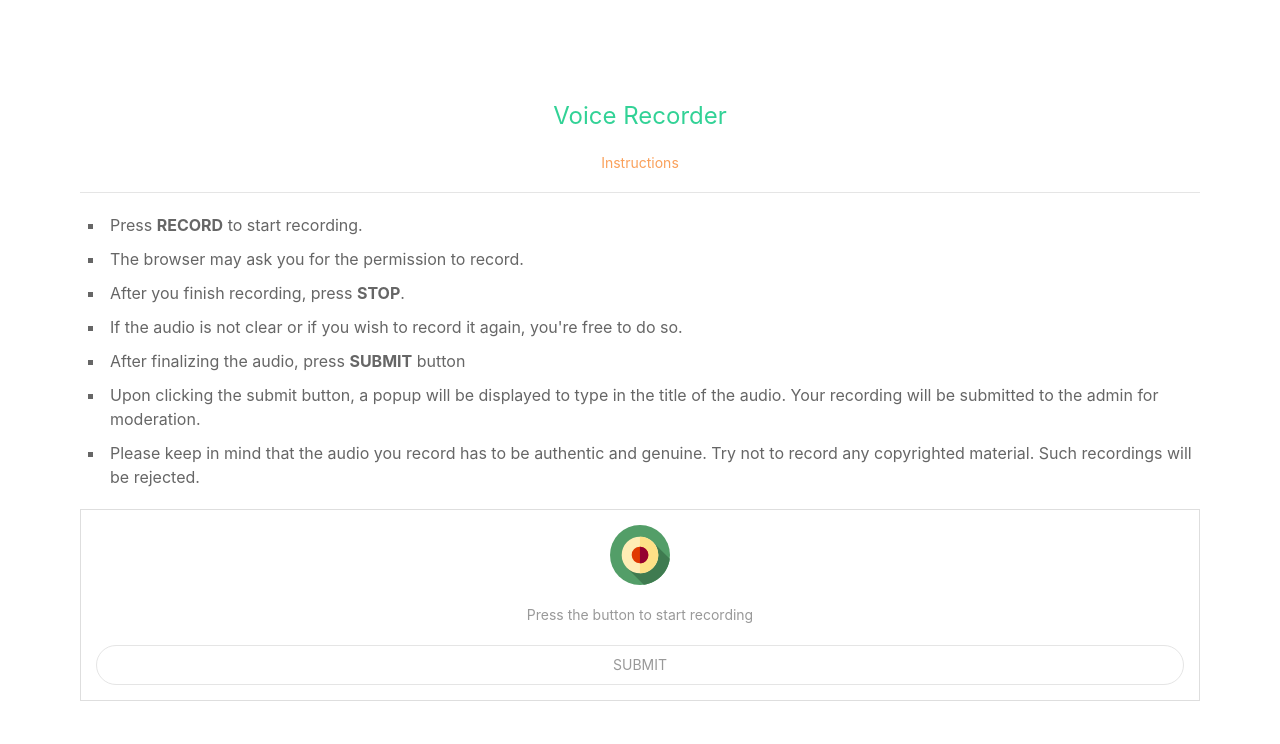
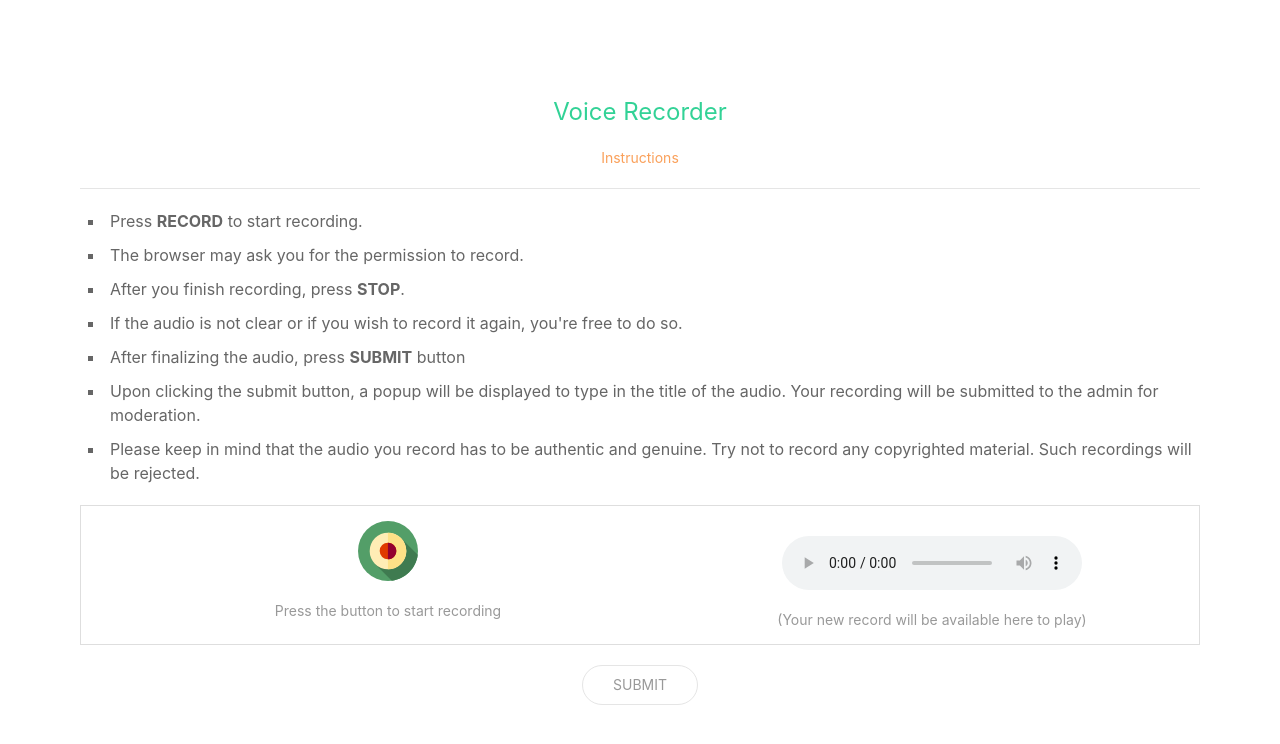
Before and after one commit to kpsaurus/django-audio-recorder, a Django app: page / in a window 1280 px wide. Shown: the top 744 px of the page. Run offline with Django 3.2, Linux system fonts and the light colour scheme; some libraries are stand-ins or nearby versions.

Commit message:
Update index.html

```diff
--- a/main/templates/main/index.html
+++ b/main/templates/main/index.html
@@ -20,6 +20,9 @@
         .border{
                 border: 1px solid #dedede;
         }
+
+
+
 
 
 
@@ -67,30 +70,36 @@
                     </li>
                 </ul>
             </div>
-            <div class="border uk-padding-small uk-flex uk-flex-around@m uk-flex-left uk-flex-wrap uk-flex-column">
+            <div class="border uk-padding-small uk-grid-row-small uk-grid uk-child-width-1-2@m uk-margin-remove">
+                <div>
                     <div class="uk-text-center">
                         <div id="record-wrapper">
                             <a id="record" style="width:60px;display:inline-block;">
                                 {% include "main/rec-svgrepo-com.svg" %}
                             </a>
-                        <p class="uk-text-meta">Press the button to start recording</p>
+                            <p class="uk-text-meta uk-margin-remove-bottom">Press the button to start recording</p>
                         </div>
                         <div id="stop-wrapper" class="uk-hidden">
                             <a class="uk-hidden" id="stop" style="width:60px;display:inline-block;">
                                 {% include "main/stop-svgrepo-com.svg" %}
                             </a>
-                        <p class="uk-text-meta">Recording...</p>
+                            <p class="uk-text-meta uk-margin-remove-bottom">Recording...</p>
                         </div>
                     </div>
-                <div id="result-wrapper" class="uk-margin uk-text-center uk-animation-scale-up uk-hidden">
+                </div>
+                <div class="uk-grid-margin">
+                    <div id="result-wrapper" class="uk-margin uk-text-center uk-animation-scale-up">
                         <audio id="result" controls>
                             Your browser does not support the audio element.
                         </audio>
-                    <p class="uk-text-meta uk-margin-remove-bottom">(Your new record will be available here to play)</p>
+                        <p class="uk-text-meta uk-margin-remove-bottom">(Your new record will be available here to
+                            play)</p>
                     </div>
+                </div>
+            </div>
+            <div class="uk-margin-top uk-text-center">
                 <button id="submit" disabled class="uk-button uk-button-secondary audio uk-border-pill">submit</button>
             </div>
-
         </div>
     </div>
 </div>
@@ -138,7 +147,6 @@
       const stopButton = document.querySelector('#stop');
       const stopWrapper = document.querySelector('#stop-wrapper');
       const submitButton = document.querySelector('#submit');
-      const resultAudioWrapper = document.querySelector('#result-wrapper');
       const submitdAudioMessagesContainer = document.querySelector('#submitd-audio-messages');
 
       let recorder;
@@ -147,7 +155,6 @@
       recordButton.addEventListener('click', async () => {
         recordButton.classList.add('uk-hidden');
         recordWrapper.classList.add('uk-hidden');
-        resultAudioWrapper.classList.add('uk-hidden');
         stopButton.classList.remove('uk-hidden');
         stopWrapper.classList.remove('uk-hidden');
         submitButton.setAttribute('disabled', true);
@@ -163,7 +170,6 @@
         stopButton.classList.add('uk-hidden');
         stopWrapper.classList.add('uk-hidden');
         submitButton.removeAttribute('disabled');
-        resultAudioWrapper.classList.remove('uk-hidden');
         audio = await recorder.stop();
       });
 
@@ -217,6 +223,9 @@
 
 
 
+
+
+
 </script>
 
 </html>
```
Lines whose indentation alone changed are shown as unchanged.
